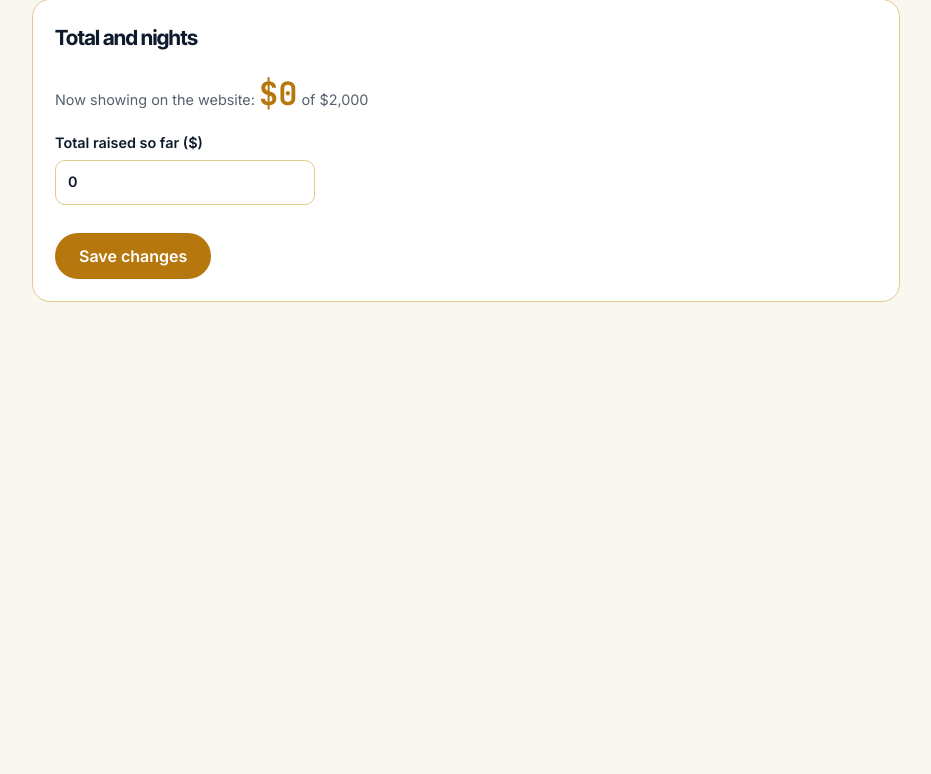
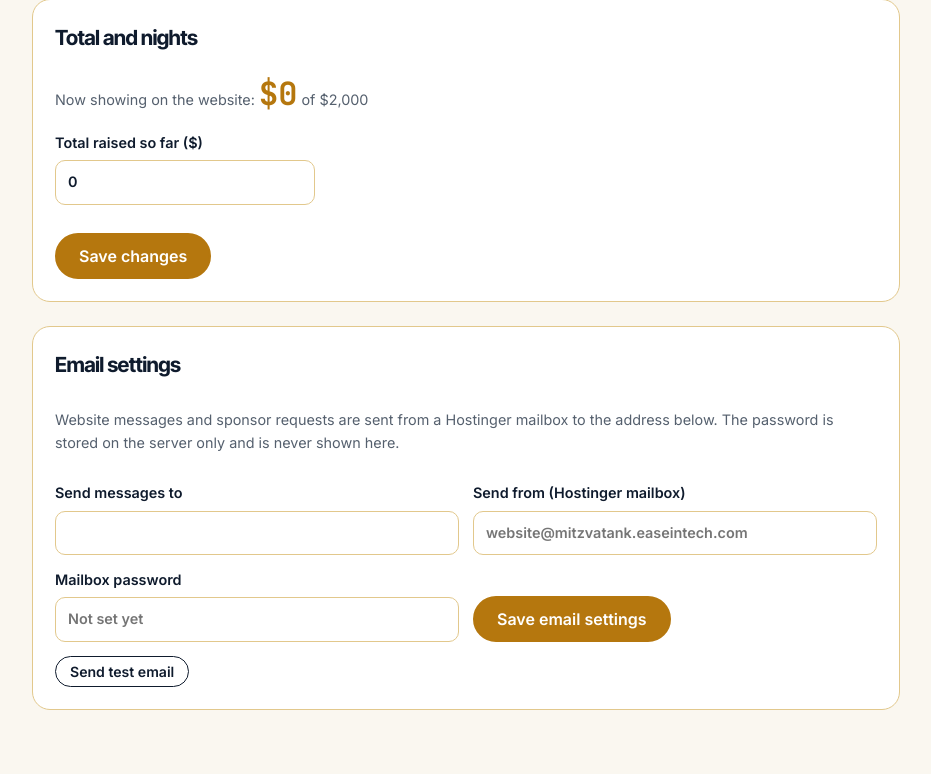
Before and after one commit to mtauber-dev/mitzvatank, a PHP site: page /admin.php in a window 1280 px wide. Shown: the part 441-1215 px from the top of the page, without its empty margins (174-1105 px from the left). Before the commit the page ends 743 px from the top, so only its background shows below. Run offline with PHP 8.4, Linux system fonts and the light colour scheme; the visitor is signed in with stand-in values (Sample User, id 1).

Commit message:
Send website email through a Hostinger mailbox
PHP mail() on the host was accepted but never delivered. Messages and
sponsor requests now go out over authenticated SMTP from a Hostinger
mailbox. The admin page has an Email settings box (send-to address,
mailbox, password) and a "Send test email" button.

Co-Authored-By: Claude Opus 5.5 <noreply@anthropic.com>

```diff
--- a/site/admin.php
+++ b/site/admin.php
@@ -28,6 +28,29 @@ if ($action === 'login') {
 if ($action === 'logout') { $_SESSION = []; session_destroy(); header('Location: admin.php'); exit; }
 
 $authed = !empty($_SESSION['ok']);
+
+// Email settings: save the mailbox, or send a test email. Handled on their own, before the totals/claims actions.
+if ($authed && ($action === 'mailcfg' || $action === 'mailtest')) {
+    if (!hash_equals($csrf, (string)($_POST['csrf'] ?? ''))) { http_response_code(400); exit('Please reload the page and try again.'); }
+    $mc = mail_cfg();
+    if ($action === 'mailcfg') {
+        $to = trim((string)($_POST['mail_to'] ?? ''));
+        $user = trim((string)($_POST['smtp_user'] ?? ''));
+        $pass = (string)($_POST['smtp_pass'] ?? '');
+        if (!filter_var($to, FILTER_VALIDATE_EMAIL)) $msg = 'The "Send messages to" address doesn\'t look right.';
+        elseif ($user !== '' && !filter_var($user, FILTER_VALIDATE_EMAIL)) $msg = 'The mailbox address doesn\'t look right.';
+        else {
+            $mc['to'] = $to; $mc['smtp_user'] = $user;
+            if ($pass !== '') $mc['smtp_pass'] = $pass;
+            save_mail_cfg($mc);
+            $msg = 'Email settings saved. Press "Send test email" to check them.';
+        }
+    } else {
+        $err = filter_var($mc['to'], FILTER_VALIDATE_EMAIL) ? smtp_send($mc, $mc['to'], 'Mitzvah Tank website: test email', "This is a test from the Mitzvah Tank website admin page.\n\nIf you're reading this, website messages and sponsor requests will reach you here.\n") : 'Set "Send messages to" first.';
+        $msg = $err === '' ? 'Test email sent to ' . $mc['to'] . '. Check that inbox (and Spam).' : 'Test email failed: ' . $err;
+    }
+    $action = '';
+}
 
 if ($authed && $action !== '' && $action !== 'login') {
     if (!hash_equals($csrf, (string)($_POST['csrf'] ?? ''))) { http_response_code(400); exit('Please reload the page and try again.'); }
@@ -202,6 +225,19 @@ legend{font-weight:700;padding:0 6px}
     <input type="hidden" name="action" value="save"><input type="hidden" name="csrf" value="<?= h($csrf) ?>">
     <div><button class="btn gold" type="submit">Save changes</button></div>
   </form>
+
+  <?php $mc = mail_cfg(); ?>
+  <div class="card">
+    <h2>Email settings</h2>
+    <p class="muted">Website messages and sponsor requests are sent from a Hostinger mailbox to the address below. The password is stored on the server only and is never shown here.</p>
+    <form method="post" class="grid">
+      <label>Send messages to<input type="text" name="mail_to" id="mail_to" value="<?= h($mc['to']) ?>" autocomplete="off"></label>
+      <label>Send from (Hostinger mailbox)<input type="text" name="smtp_user" id="smtp_user" value="<?= h($mc['smtp_user']) ?>" placeholder="website@mitzvatank.easeintech.com" autocomplete="off"></label>
+      <label>Mailbox password<input type="password" name="smtp_pass" id="smtp_pass" autocomplete="new-password" placeholder="<?= $mc['smtp_pass'] !== '' ? 'Saved. Leave empty to keep it' : 'Not set yet' ?>"></label>
+      <div style="display:flex;align-items:flex-end"><input type="hidden" name="action" value="mailcfg"><input type="hidden" name="csrf" value="<?= h($csrf) ?>"><button class="btn gold" type="submit">Save email settings</button></div>
+    </form>
+    <form method="post"><input type="hidden" name="action" value="mailtest"><input type="hidden" name="csrf" value="<?= h($csrf) ?>"><button class="btn sm" type="submit">Send test email</button></form>
+  </div>
 <?php endif; ?>
 </div>
 </body>
--- a/site/data/lib.php
+++ b/site/data/lib.php
@@ -41,18 +41,51 @@ function clean_html($s): string {
     return function_exists('mb_substr') ? mb_substr($s, 0, 5000) : substr($s, 0, 5000);
 }
 
-// Email a notice to the address in data/mail.php (kept off the website and out of git).
+// ---- Email: settings live in data/mail.php (blocked from the web, kept out of git) ----
+function mail_cfg(): array {
+    $f = DATA_DIR . '/mail.php';
+    $c = is_file($f) ? (require $f) : [];
+    return array_merge(['to' => '', 'smtp_host' => 'smtp.hostinger.com', 'smtp_port' => 465, 'smtp_user' => '', 'smtp_pass' => ''], is_array($c) ? $c : []);
+}
+
+function save_mail_cfg(array $c): void {
+    $f = DATA_DIR . '/mail.php';
+    file_put_contents($f, "<?php\n// Email settings for the Mitzvah Tank site. Not in git.\nreturn " . var_export($c, true) . ";\n", LOCK_EX);
+    if (function_exists('opcache_invalidate')) @opcache_invalidate($f, true);
+}
+
+// Send through an authenticated mailbox (Hostinger Business Email). Returns '' on success, or what went wrong.
+function smtp_send(array $c, string $to, string $subject, string $body, string $replyTo = ''): string {
+    $user = (string)$c['smtp_user']; $pass = (string)$c['smtp_pass'];
+    if ($user === '' || $pass === '') return 'No mailbox is set up yet.';
+    $ctx = stream_context_create(['ssl' => ['verify_peer' => true, 'verify_peer_name' => true]]);
+    $fp = @stream_socket_client('ssl://' . $c['smtp_host'] . ':' . (int)$c['smtp_port'], $errno, $errstr, 15, STREAM_CLIENT_CONNECT, $ctx);
+    if (!$fp) return 'Could not connect to the mail server.';
+    stream_set_timeout($fp, 15);
+    $read = function () use ($fp) { $d = ''; while (($l = fgets($fp, 1024)) !== false) { $d .= $l; if (strlen($l) < 4 || $l[3] === ' ') break; } return $d; };
+    $step = function (?string $line, string $code) use ($fp, $read) { if ($line !== null) fwrite($fp, $line . "\r\n"); return str_starts_with($read(), $code); };
+    $err = '';
+    if (!$step(null, '220') || !$step('EHLO mitzvatank.easeintech.com', '250')) $err = 'The mail server did not answer.';
+    elseif (!$step('AUTH LOGIN', '334') || !$step(base64_encode($user), '334') || !$step(base64_encode($pass), '235')) $err = 'The mailbox address or password is not right.';
+    elseif (!$step("MAIL FROM:<$user>", '250') || !$step("RCPT TO:<$to>", '250') || !$step('DATA', '354')) $err = 'The mail server would not accept the message.';
+    else {
+        $domain = substr(strrchr($user, '@') ?: '@localhost', 1);
+        $h = "From: Mitzvah Tank website <$user>\r\nTo: <$to>\r\n"
+           . 'Subject: =?UTF-8?B?' . base64_encode(str_replace(["\r", "\n"], ' ', $subject)) . "?=\r\n"
+           . 'Date: ' . date('r') . "\r\nMessage-ID: <" . bin2hex(random_bytes(10)) . "@$domain>\r\n"
+           . ($replyTo !== '' && filter_var($replyTo, FILTER_VALIDATE_EMAIL) ? "Reply-To: $replyTo\r\n" : '')
+           . "MIME-Version: 1.0\r\nContent-Type: text/plain; charset=UTF-8\r\nContent-Transfer-Encoding: base64\r\n";
+        if (!$step($h . "\r\n" . rtrim(chunk_split(base64_encode($body), 76, "\r\n")) . "\r\n.", '250')) $err = 'The mail server did not take the message.';
+    }
+    @fwrite($fp, "QUIT\r\n"); fclose($fp);
+    return $err;
+}
+
+// Email a notice to the owner. Returns true when the mail server accepted it.
 function notify(string $subject, string $body, string $replyTo = ''): bool {
-    $f = DATA_DIR . '/mail.php';
-    if (!is_file($f)) return false;
-    $cfg = require $f;
-    $to = (string)($cfg['to'] ?? '');
-    if (!filter_var($to, FILTER_VALIDATE_EMAIL)) return false;
-    $from = (string)($cfg['from'] ?? 'no-reply@mitzvatank.easeintech.com');
-    $headers = "From: Mitzvah Tank website <$from>\r\nMIME-Version: 1.0\r\nContent-Type: text/plain; charset=UTF-8\r\n";
-    if ($replyTo !== '' && filter_var($replyTo, FILTER_VALIDATE_EMAIL)) $headers .= "Reply-To: $replyTo\r\n";
-    $subject = '=?UTF-8?B?' . base64_encode(str_replace(["\r", "\n"], ' ', $subject)) . '?=';
-    return @mail($to, $subject, $body, $headers, '-f' . $from);
+    $c = mail_cfg();
+    if (!filter_var($c['to'], FILTER_VALIDATE_EMAIL)) return false;
+    return smtp_send($c, $c['to'], $subject, $body, $replyTo) === '';
 }
 
 // At most $max requests per hour from one visitor for a given form.
```
Also changed, not shown: README.md.
